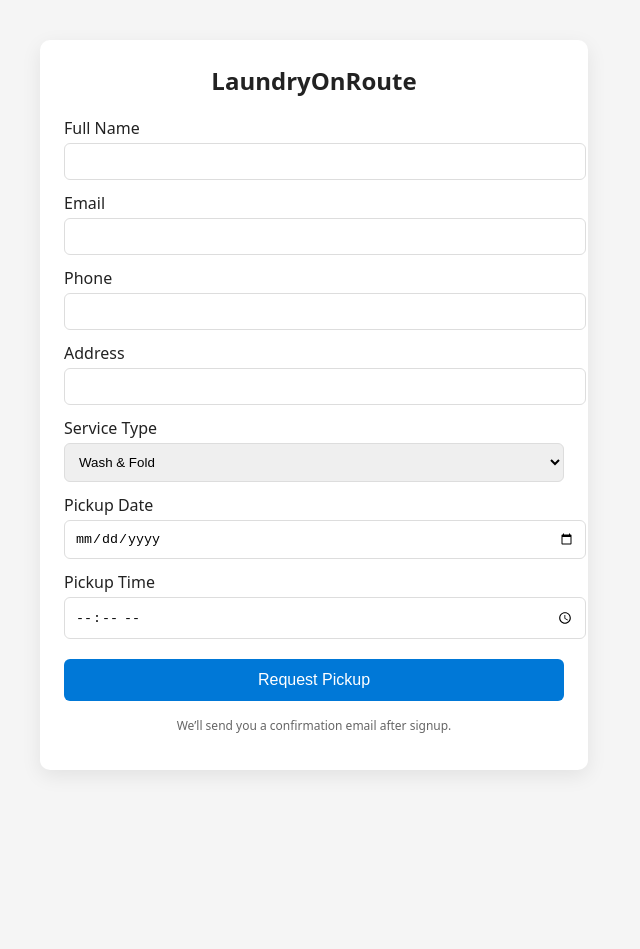
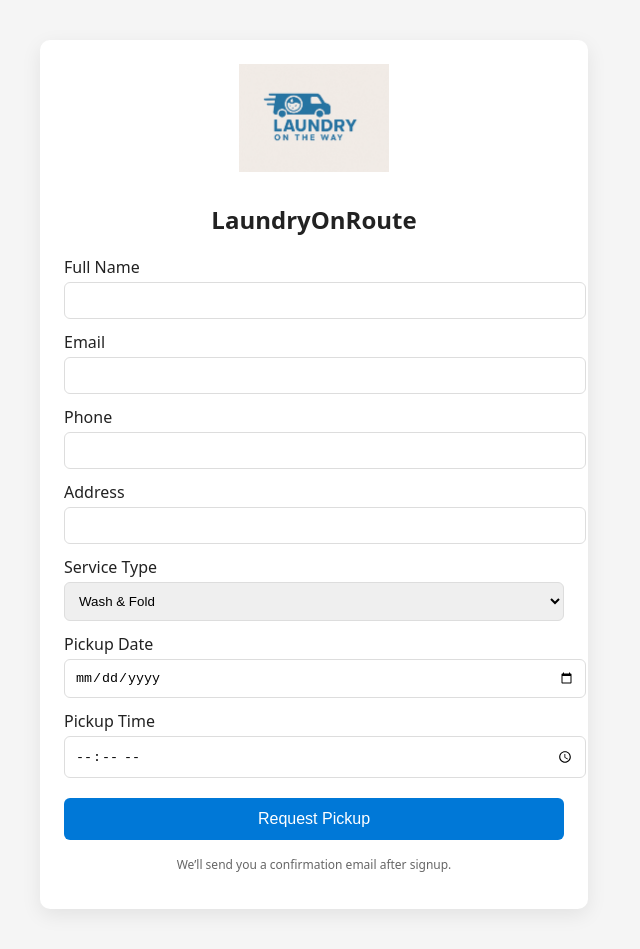
Before and after one commit to justfeldman/phone, a plain HTML site: page laundry.html in a window 1280 px wide. Shown: the whole page, without its empty margins (326-966 px from the left). Before the commit the page ends 810 px from the top, so only its background shows below. Drawn offline with Linux system fonts and the light colour scheme.

Commit message:
Update laundry.html

```diff
--- a/laundry.html
+++ b/laundry.html
@@ -18,9 +18,15 @@
       padding: 24px;
       border-radius: 10px;
       box-shadow: 0 6px 20px rgba(0,0,0,0.08);
+      text-align: center;
     }
-    h2 { margin-top: 0; text-align: center; }
-    label { display: block; margin: 12px 0 4px; font-weight: 500; }
+    .logo {
+      max-width: 150px;
+      height: auto;
+      margin-bottom: 16px;
+    }
+    h2 { margin: 10px 0 20px; }
+    label { display: block; margin: 12px 0 4px; font-weight: 500; text-align: left; }
     input, select {
       width: 100%; padding: 10px;
       border: 1px solid #ddd; border-radius: 6px;
@@ -39,6 +45,9 @@
 </head>
 <body>
   <div class="container">
+    <!-- Logo at the top -->
+    <img src="IMG_8595.jpg" alt="LaundryOnRoute Logo" class="logo">
+
     <h2>LaundryOnRoute</h2>
     <form id="signupForm">
       <label for="name">Full Name</label>
```
